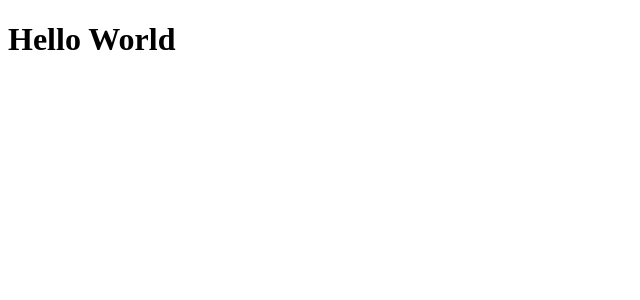
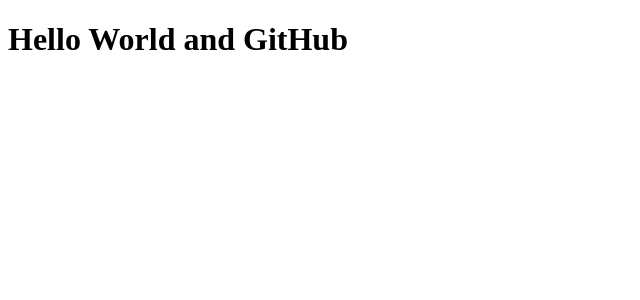
Before and after one commit to lucaschan1020/chatapp, a React (Create React App) app: page / in a window 1280 px wide. Shown: the top 300 px of the page, without its empty margins (0-640 px from the left). Built offline with nearby package versions, Linux system fonts and the light colour scheme.

Commit message:
hello github test

```diff
--- a/src/App.tsx
+++ b/src/App.tsx
@@ -1,6 +1,6 @@
 function App(): JSX.Element {
   return (
-    <h1>Hello World</h1>
+    <h1>Hello World and GitHub</h1>
   );
 }
 
```
